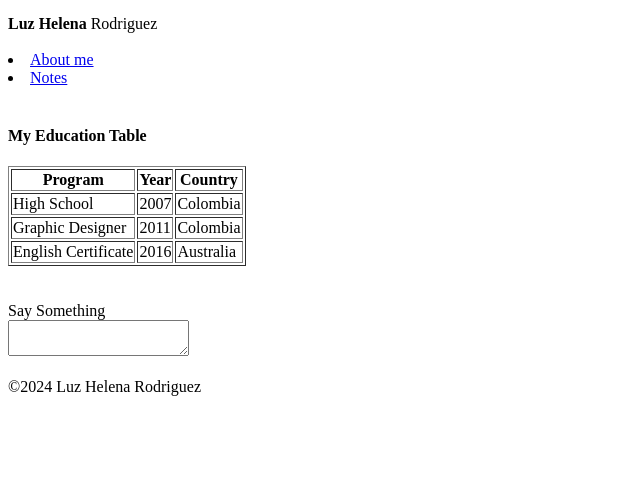
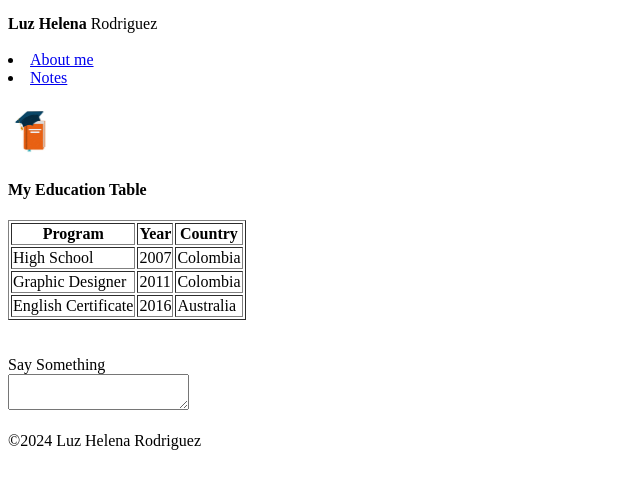
Before and after one commit to rodr0288/rodr0288.github.io, a plain HTML site: page html-assigment/notes.html in a window 1280 px wide. Shown: the part 44-532 px from the top of the page, without its empty margins (0-640 px from the left). Drawn offline with Linux system fonts and the light colour scheme.

Commit message:
Add Assigment Feb 6-02

```diff
--- a/html-assigment/notes.html
+++ b/html-assigment/notes.html
@@ -15,7 +15,7 @@
     </url>
 
     <br>
-
+    <img src="images/icon.png" alt="Study icon" Width="50" Height="50">
 <h4>My Education Table</h4>
 
 <table>
```
Also changed, not shown: html-assigment/images/icon.png (added).
